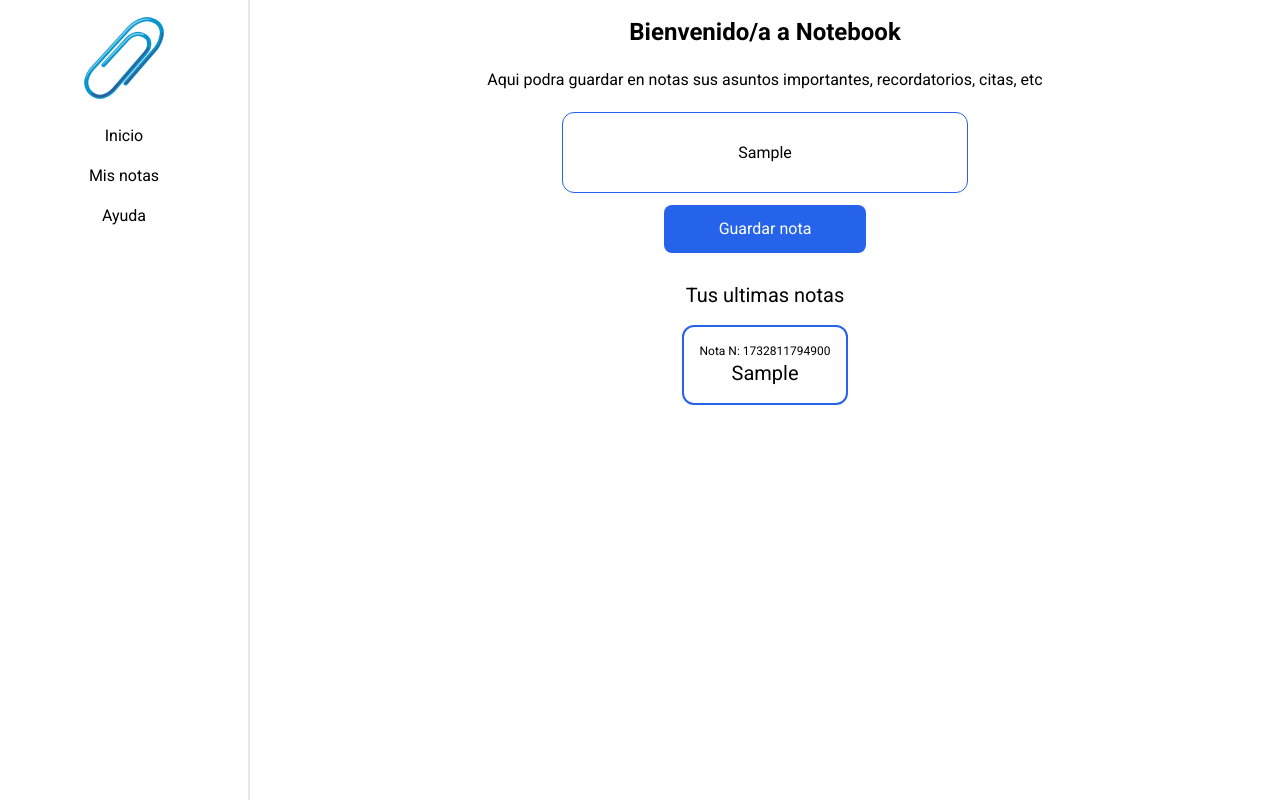
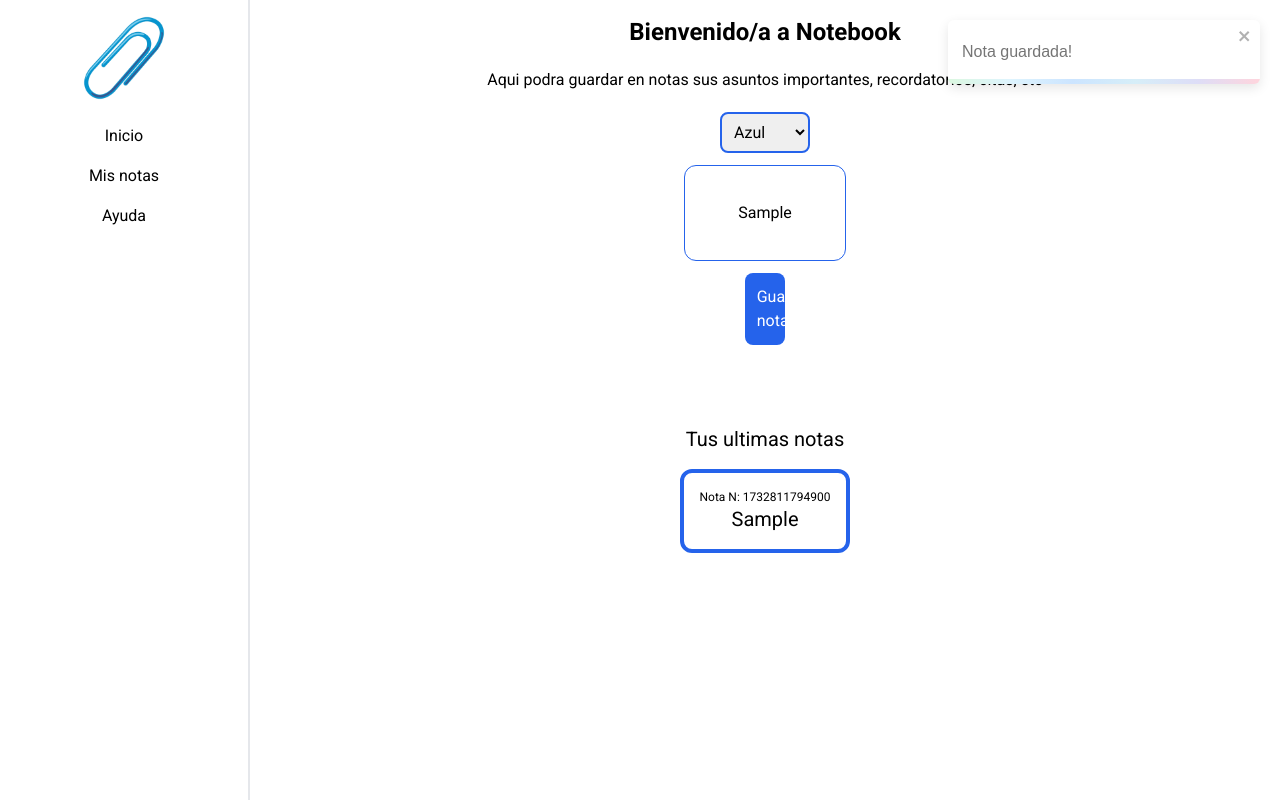
Before and after one commit to martinvruiz/notebook, a React (Create React App) app: page / in a window 1280 px wide. Both pictures are taken after typing "Sample" into the empty fields and a click on the button "Guardar nota". Built offline with nearby package versions, Linux system fonts and the light colour scheme.

Commit message:
added toastify and implemented color for the notes

```diff
--- a/package.json
+++ b/package.json
@@ -10,6 +10,7 @@
     "react-dom": "^18.3.1",
     "react-router-dom": "^7.0.1",
     "react-scripts": "5.0.1",
+    "react-toastify": "^10.0.6",
     "web-vitals": "^2.1.4"
   },
   "scripts": {
--- a/src/components/NoteSave/NoteSaver.jsx
+++ b/src/components/NoteSave/NoteSaver.jsx
@@ -1,4 +1,6 @@
 import { useState, useEffect } from "react"
+import { ToastContainer, toast } from 'react-toastify';
+import 'react-toastify/dist/ReactToastify.css';
 
 export const NoteSaver = ()=>{
 
@@ -11,30 +13,45 @@ useEffect(()=>{
 },[])
 
 const handleNote = (e)=>{
-setNote(e.target.value)
+        setNote(e.target.value)
 }
 
 const handleSubmit = (e)=>{
     e.preventDefault()
 
+    const noteColor = document.getElementById("color-note").value
+
+
     if(note === ""){
+        toast.error("Ingrese su nota!")
         console.log("No hay datos")
         return
     }else{
-        const newNote = {id: Date.now(), value: note}
+        const newNote = {
+            id: Date.now(),
+            value: note,
+            color: noteColor
+        }
         const newNotes = [...notes, newNote]
         setNotes(newNotes)
         localStorage.setItem("savedNotes", JSON.stringify(newNotes))
-        setNote('')
+        toast("Nota guardada!")
 }}
 
 
 
 
-    return <>
+    return <div>
 
         <form action="note" className=" my-2 p-2 flex flex-col gap-3 w-full items-center">
-            <input type="text" placeholder="Ingrese su nota!" onChange={handleNote} maxLength="50" className="border border-blue-600 focus:border-4 focus:outline-none text-center w-2/5 h-1/5 rounded-xl min-h-full"/>
+            <select name="color-note" id="color-note" className="p-2 border-2 border-blue-600 rounded-lg">
+                <option value="border-blue-600">Azul</option>
+                <option value="border-violet-600">Violeta</option>
+                <option value="border-pink-600">Rosa</option>
+                <option value="border-red-600">Rojo</option>
+                <option value="border-green-600">Verde</option>
+            </select>
+            <input type="text" placeholder="Ingrese su nota!" onChange={handleNote} maxLength="50" className="border border-blue-600 focus:border-4 focus:outline-none text-center w-4/5 rounded-xl min-h-24"/>
             <button type="submit" onClick={handleSubmit} className="relative p-3 w-1/5 block text-white bg-blue-600 rounded-lg hover:bg-blue-800">Guardar nota</button>
         </form>
         <div className="mt-4 p-4 w-full">
@@ -46,13 +63,14 @@ const handleSubmit = (e)=>{
             notes.slice(-3).map((note) => (
                 <li
                     key={note.id}
-                    className="p-4 m-2 border-2 border-blue-600 text-center rounded-xl"
+                    className={`p-4 m-2 border-4 ${note.color} text-center rounded-xl`}
                 >
                     <h4 className="text-xs">Nota N: {note.id}</h4>
                     <p className="text-xl">{note.value}</p>
                 </li>
             ))}
         </ul>
+        <ToastContainer autoClose={1000}/>
         </div>
-    </>
+    </div>
 }
--- a/src/components/SavedNotes/SavedNotes.jsx
+++ b/src/components/SavedNotes/SavedNotes.jsx
@@ -1,4 +1,6 @@
 import { useState, useEffect } from "react"
+import { ToastContainer, toast } from "react-toastify"
+import 'react-toastify/dist/ReactToastify.css';
 
 export const SavedNotes = ()=>{
 
@@ -16,20 +18,56 @@ export const SavedNotes = ()=>{
         localStorage.setItem("savedNotes", JSON.stringify(updateNotes))
     }
 
+    const btnDelete = (id)=>{
+        toast.warning(
+            <div className='text-black h-full'>
+                <span>
+                    <p>
+                        ¿Desea eliminar el registro?
+                    </p>
+                    <p>{id}</p>
+                </span>
+                <div>
+                    <button
+                    onClick={() => {
+                    handleDelete(id);
+                    toast.dismiss();
+                    }}
+                    className=' bg-black text-white rounded-md my-2 mx-6 px-2'
+                    >
+                        Sí
+                    </button>
+                    <button
+                    onClick={() => toast.dismiss()}
+                    className=' bg-black text-white rounded-md my-2 mx-6 px-2'
+                    >
+                        No
+                    </button>
+                </div>
+            </div>,
+            {
+                closeButton: false,
+            }
+        );
+    };
+
     return <>
         <div className="flex flex-col items-center w-full my-2">
             <h1 className="my-2 p-2 lg:text-2xl font-semibold">Tus notas</h1>
             <p className="text-center">Aca podes encontrar tus notas guardadas!</p>
-            <ul className="flex flex-wrap justify-center">
+            <ul className=" my-2 py-2 flex flex-wrap justify-center">
             {notes.map((note)=>(
-                <li key={note.id} className="p-4 m-2 border-2 border-blue-600 text-center rounded-xl">
+                <li key={note.id} className={`p-4 m-2 border-4 ${note.color} text-center rounded-xl`}>
                     <h4 className="text-xs">Nota N: {note.id}</h4>
                     <p className="text-xl">{note.value}</p>
-                    <button onClick={()=>handleDelete(note.id)} className="text-xs text-red-600 p-1 m-1 border border-red-600 rounded-md">Eliminar</button>
+                    <button onClick={()=>btnDelete(note.id)} className="text-xs text-red-600 p-1 m-1 border border-red-600 rounded-md">Eliminar</button>
+                    <ToastContainer autoClose={4000}/>
                 </li>
+
             ))
                 }
             </ul>
+
         </div>
     </>
 }
```
Also changed, not shown: 1 other file (tests, documents, lock files or other folders).
